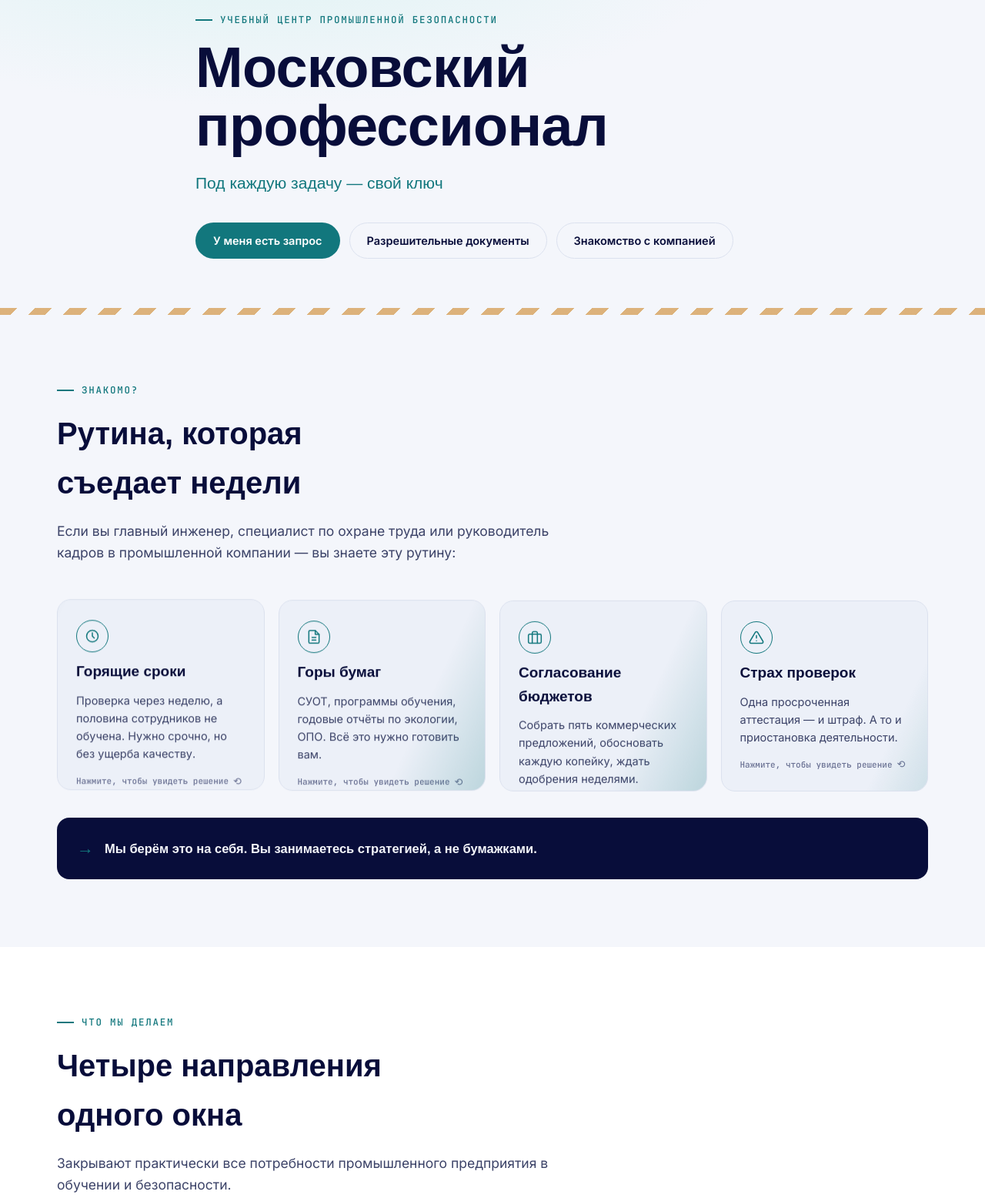
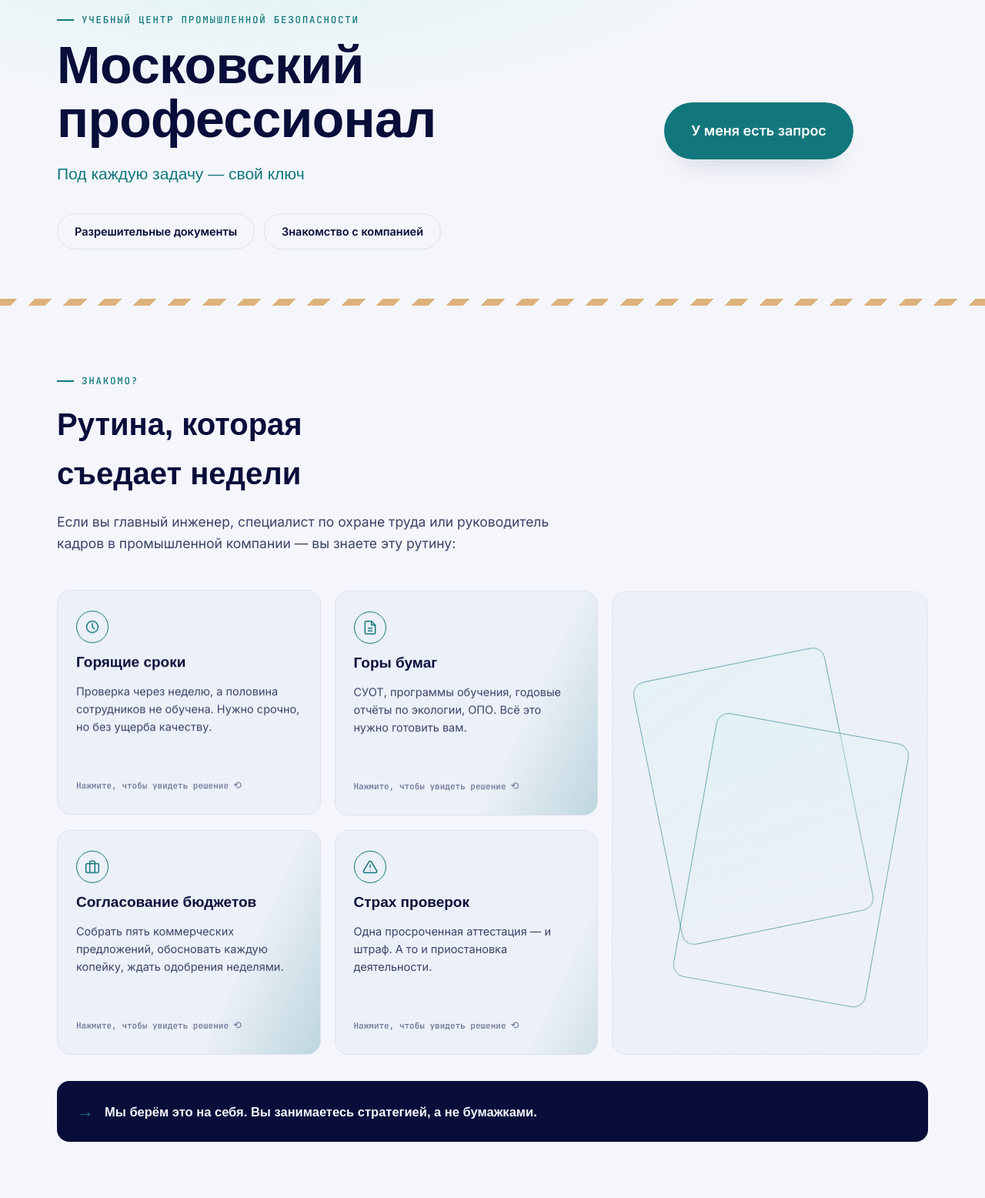
Before and after one commit to GetGoose44/mosprof-landing, a plain HTML site: page index.html in a window 1280 px wide. Shown: the part 200-1756 px from the top of the page at 77% size. Drawn offline with Linux system fonts and the light colour scheme; a web font is replaced by a local one.

Commit message:
Hero split layout, pain-cards bento + feature slot, why-us fix
- Hero: two-column layout — text (eyebrow/h1/subtitle + the two
  secondary buttons) moves left, the primary "У меня есть запрос"
  CTA moves into its own zone on the right.
- Pain cards: switched from a 4-wide row to a 2x2 bento grid plus a
  large empty animated placeholder card on the right (two translucent
  rotated rectangles, idle drift animation) — combines the existing
  4 cards with the requested "big cards, empty for now" slot instead
  of replacing either.
- Fix why-us background numbers overlapping the heading text: they
  were absolutely positioned at the item's edge at 40px, spilling
  into the title column. Shrunk to 22px, moved into the row-gap
  above each item, and widened the item's own top padding so nothing
  overlaps the text anymore.
- Bumped pain-card face height (248px → 292px, 300px on mobile) —
  the original was too tight for the longer card copy and let the
  "Нажмите, чтобы увидеть решение" hint spill outside the card border.

Co-Authored-By: Claude Sonnet 5 <noreply@anthropic.com>

```diff
--- a/index.html
+++ b/index.html
@@ -144,10 +144,22 @@
     background:radial-gradient(60% 60% at 30% 20%, var(--accent-pale), transparent 70%);
     pointer-events:none; z-index:0;
   }
-  .hero-inner{ position:relative; z-index:1; max-width:820px; }
-  .hero h1{ font-size:clamp(40px,6.4vw,74px); line-height:1.02; font-weight:900; letter-spacing:-0.01em; }
+  .hero-inner{ position:relative; z-index:1; }
+  .hero-grid{ display:grid; grid-template-columns:1.2fr 0.8fr; gap:32px; align-items:center; }
+  .hero-text{ max-width:620px; }
+  .hero h1{ font-size:clamp(40px,5.6vw,68px); line-height:1.02; font-weight:900; letter-spacing:-0.01em; }
   .hero-sub{ font-family:'Unbounded',sans-serif; font-weight:500; font-size:clamp(17px,2vw,21px); color:var(--accent); margin:20px 0 34px; }
   .hero-ctas{ display:flex; flex-wrap:wrap; gap:12px; }
+  .hero-cta-zone{ display:flex; justify-content:center; align-items:center; }
+  .hero-primary-cta{
+    font-size:18px; padding:22px 34px; text-align:center;
+    box-shadow:var(--shadow);
+  }
+  @media (max-width:860px){
+    .hero-grid{ grid-template-columns:1fr; }
+    .hero-cta-zone{ justify-content:flex-start; margin-top:4px; }
+    .hero-primary-cta{ font-size:15.5px; padding:13px 24px; }
+  }
 
   .stripe{
     height:9px;
@@ -192,7 +204,44 @@
   .reveal-grid.in-view > *:nth-child(2){ transition-delay:.16s; }
   .reveal-grid.in-view > *:nth-child(3){ transition-delay:.27s; }
   .reveal-grid.in-view > *:nth-child(4){ transition-delay:.38s; }
+  .reveal-grid.in-view > *:nth-child(5){ transition-delay:.5s; }
   .services-more{ margin-top:22px; }
+
+  /* ---------- pain bento: 4 cards 2x2 + one large feature slot (mockup pending) ---------- */
+  .pain-bento{
+    display:grid;
+    grid-template-columns:repeat(2,1fr) 1.2fr;
+    grid-template-rows:repeat(2,1fr);
+    gap:18px;
+  }
+  .pain-bento .pain-card{ min-height:292px; }
+  .pain-feature{
+    grid-column:3; grid-row:1 / 3;
+    position:relative; border-radius:18px; min-height:100%;
+    background:var(--surface-raised); border:1px dashed var(--line);
+    overflow:hidden;
+  }
+  .pain-feature-card{
+    position:absolute; width:62%; height:58%; border-radius:16px;
+    background:linear-gradient(155deg, var(--accent-pale), transparent 70%);
+    border:1.5px solid var(--accent);
+    opacity:0.55;
+  }
+  .pf-1{ top:16%; left:14%; transform:rotate(-9deg); animation:pf-drift-1 7s ease-in-out infinite; }
+  .pf-2{ bottom:14%; right:12%; transform:rotate(7deg); animation:pf-drift-2 7s ease-in-out infinite; animation-delay:.4s; }
+  @keyframes pf-drift-1{ 0%,100%{ transform:rotate(-9deg) translateY(0); } 50%{ transform:rotate(-13deg) translateY(-8px); } }
+  @keyframes pf-drift-2{ 0%,100%{ transform:rotate(7deg) translateY(0); } 50%{ transform:rotate(11deg) translateY(8px); } }
+  @media (max-width:980px){
+    .pain-bento{ grid-template-columns:1fr 1fr; grid-template-rows:repeat(2,1fr) auto; }
+    .pain-feature{ grid-column:1 / 3; grid-row:3; min-height:200px; }
+  }
+  @media (max-width:640px){
+    .pain-bento{ grid-template-columns:1fr; grid-template-rows:none; }
+    .pain-feature{ grid-column:1; grid-row:auto; min-height:180px; }
+  }
+  @media (prefers-reduced-motion: reduce){
+    .pf-1, .pf-2{ animation:none; }
+  }
   .services-more a{ font-weight:600; color:var(--accent); text-decoration:none; }
   .services-more a:hover{ text-decoration:underline; }
   @media (prefers-reduced-motion: reduce){
@@ -275,7 +324,7 @@
   .flip-back-link:hover{ text-decoration:underline; }
 
   /* pain cards: number top-right, icon top-left, bold headline (reference-styled) */
-  .pain-card .flip-card-inner, .pain-card .flip-face{ height:248px; }
+  .pain-card .flip-card-inner, .pain-card .flip-face{ height:292px; }
   .pain-icon{
     width:42px; height:42px; border-radius:50%; flex-shrink:0;
     display:flex; align-items:center; justify-content:center;
@@ -298,7 +347,7 @@
     .flip-card-inner{ transition:none; }
   }
   @media (max-width:640px){
-    .pain-card .flip-card-inner, .pain-card .flip-face{ height:272px; }
+    .pain-card .flip-card-inner, .pain-card .flip-face{ height:300px; }
   }
 
   .closer{
@@ -348,15 +397,16 @@
   }
 
   /* ---------- why-us ---------- */
-  .why-item{ display:flex; gap:16px; align-items:flex-start; position:relative; }
+  .why-item{ display:flex; gap:16px; align-items:flex-start; position:relative; padding-top:22px; }
   .why-num{
-    position:absolute; left:-6px; top:-20px;
-    font-family:'Unbounded',sans-serif; font-weight:800; font-size:40px;
-    color:var(--accent); opacity:0.14;
+    position:absolute; left:0; top:-4px; width:30px;
+    font-family:'Unbounded',sans-serif; font-weight:800; font-size:22px;
+    line-height:1; text-align:center;
+    color:var(--accent); opacity:0.3;
     transition:opacity .3s ease, transform .3s ease;
-    pointer-events:none; user-select:none;
+    pointer-events:none; user-select:none; z-index:0;
   }
-  .why-item:hover .why-num{ opacity:0.3; transform:translateY(-4px); }
+  .why-item:hover .why-num{ opacity:0.55; transform:translateY(-3px); }
   .check{
     width:30px; height:30px; border-radius:9px; flex-shrink:0;
     background:var(--accent-pale); display:flex; align-items:center; justify-content:center;
@@ -480,13 +530,19 @@
   <section class="hero">
     <div class="hero-glow"></div>
     <div class="wrap hero-inner">
+      <div class="hero-grid">
+        <div class="hero-text">
           <p class="eyebrow">Учебный центр промышленной безопасности</p>
           <h1>Московский<br>профессионал</h1>
           <p class="hero-sub">Под каждую задачу — свой ключ</p>
           <div class="hero-ctas">
-        <a href="#form" class="btn btn-solid">У меня есть запрос</a>
             <a href="#services" class="btn btn-outline">Разрешительные документы</a>
             <a href="#trust" class="btn btn-outline">Знакомство с компанией</a>
+          </div>
+        </div>
+        <div class="hero-cta-zone">
+          <a href="#form" class="btn btn-solid hero-primary-cta">У меня есть запрос</a>
+        </div>
       </div>
     </div>
   </section>
@@ -501,7 +557,7 @@
         <h2>Рутина, которая съедает недели</h2>
         <p class="lede">Если вы главный инженер, специалист по охране труда или руководитель кадров в промышленной компании — вы знаете эту рутину:</p>
       </div>
-      <div class="grid grid-4 reveal-grid" id="painGrid">
+      <div class="pain-bento reveal-grid" id="painGrid">
         <div class="flip-card pain-card" tabindex="0" role="button" aria-pressed="false" id="painDemoCard">
           <div class="flip-card-inner">
             <div class="flip-face flip-front">
@@ -557,6 +613,10 @@
               <p class="flip-back-text">Аттестация и документация — с гарантией прохождения проверки.</p>
             </div>
           </div>
+        </div>
+        <div class="pain-feature" aria-hidden="true">
+          <span class="pain-feature-card pf-1"></span>
+          <span class="pain-feature-card pf-2"></span>
         </div>
       </div>
       <div class="closer">Мы берём это на себя. Вы занимаетесь стратегией, а не бумажками.</div>
```
Lines whose indentation alone changed are shown as unchanged.
